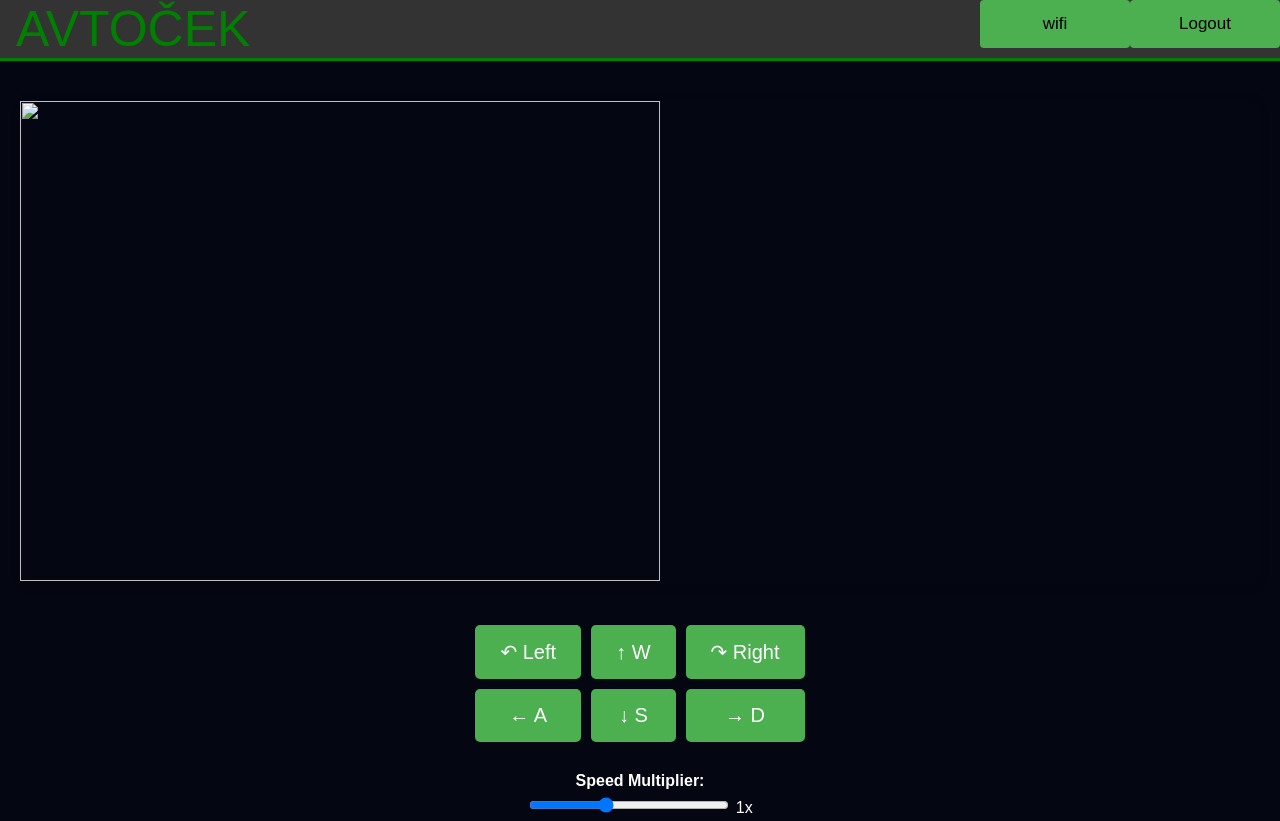
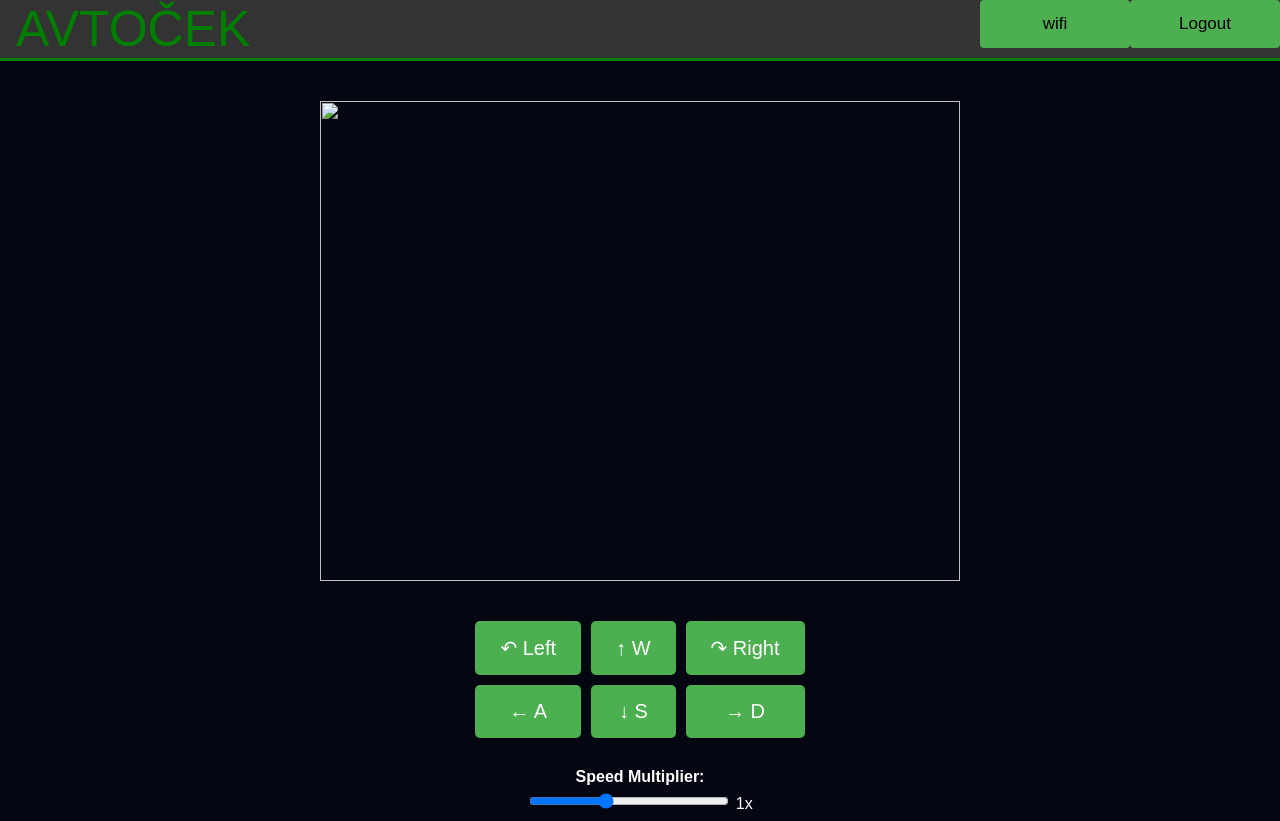
Before and after one commit to TKobe28/TriangularMecanum-Omni-WheelRobot, a Flask app: template main/templates/index.html in a window 1280 px wide. Shown: the top 821 px of the page. Run offline with Flask 3, Linux system fonts and the light colour scheme; the template is opened without the code that fills it, so the values that code supplies are empty; some libraries are stand-ins or nearby versions.

Commit message:
centered the video frame

```diff
--- a/main/static/css/styles.css
+++ b/main/static/css/styles.css
@@ -21,10 +21,10 @@ body {
     box-shadow: 0 0 10px rgba(1,1,1,0.2);
 }
 
-#videoFeed {
-    width: 100%;
-    height: auto;
+.video {
     display: block;
+    margin-left: auto;
+    margin-right: auto;
 }
 
 .controls {
--- a/main/templates/index.html
+++ b/main/templates/index.html
@@ -14,7 +14,7 @@
 
     <div class="main">
         <div class="video-container">
-            <img src="" id="video" width="640" height="480">
+            <img class="video" src="" id="video" width="640" height="480">
             <!-- <script src="https://cdnjs.cloudflare.com/ajax/libs/socket.io/4.0.1/socket.io.js"></script> -->
             <script src="{{ url_for('static', filename='js/socket.io.js') }}"></script>
 
```
